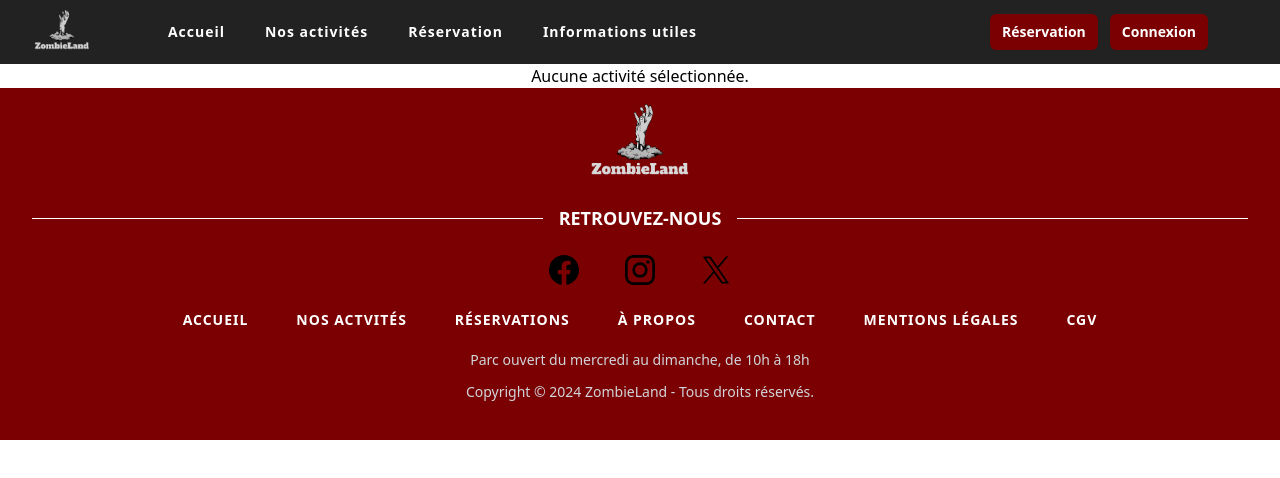
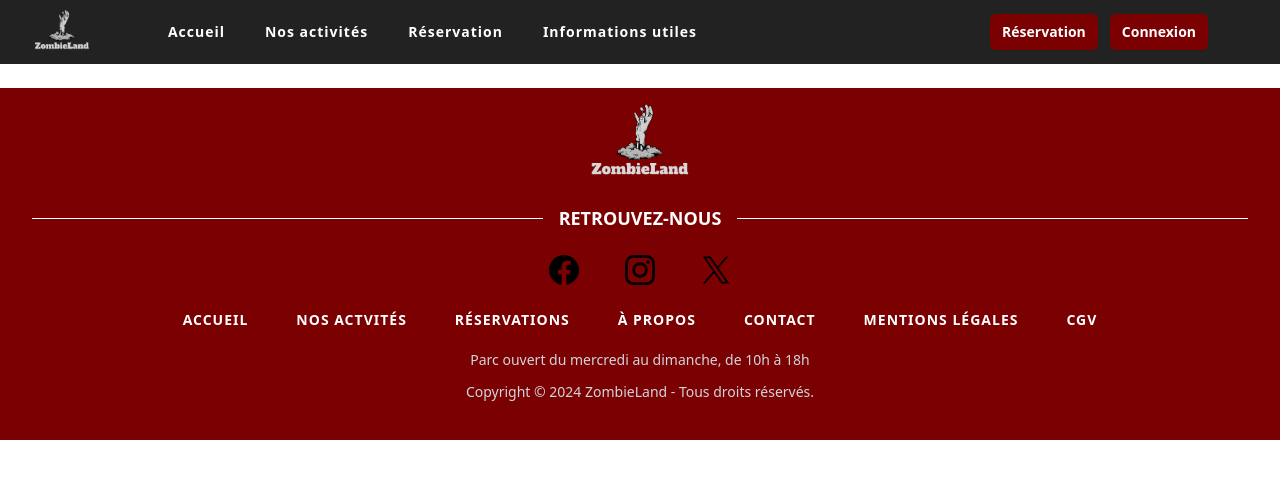
Before and after one commit to Camille-ldt/ZombieLand-front, a React (Vite) app: page /activity in a window 1280 px wide. Shown: the top 478 px of the page. Built offline with nearby package versions, Linux system fonts and the light colour scheme.

Commit message:
page_unitaire_activity_ok

```diff
--- a/src/Pages/Activity.tsx
+++ b/src/Pages/Activity.tsx
@@ -1,3 +1,4 @@
+// Dossier: src/Pages/Activity.tsx
 import { useLocation } from "react-router-dom";
 import { CardProps, Card } from "../components/ActivityCard";
 
@@ -6,11 +7,11 @@
 	const activity = location.state?.activity as CardProps;
 
 	if (!activity) {
-		return <p className="text-center">Aucune activité sélectionnée.</p>;
+		return <p className="text-center text-white">Aucune activité sélectionnée.</p>;
 	}
 
 	return (
-		<div className="flex justify-center items-center min-h-screen bg-gray-800 p-4">
+		<div className="flex justify-center items-center min-h-screen bg-black p-4">
 			<div className="w-full max-w-3xl">
 				<Card
 					id={activity.id}
```
